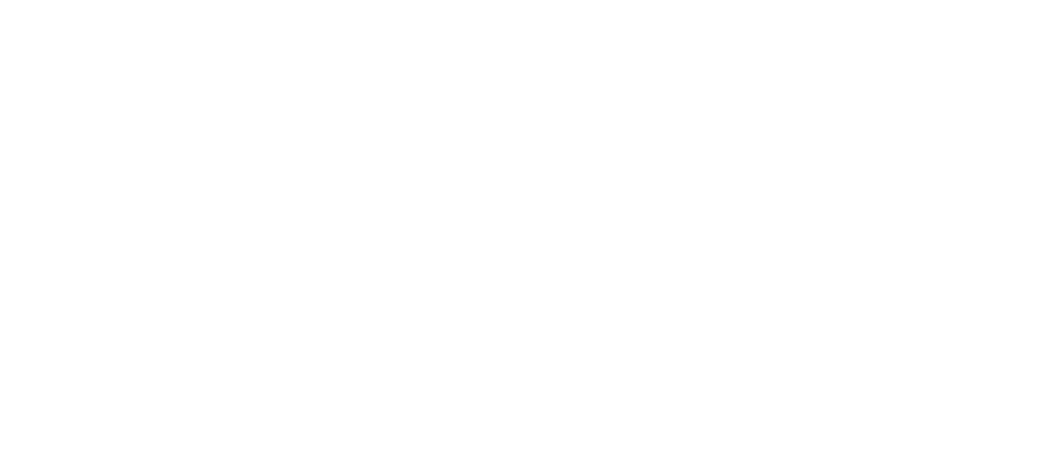
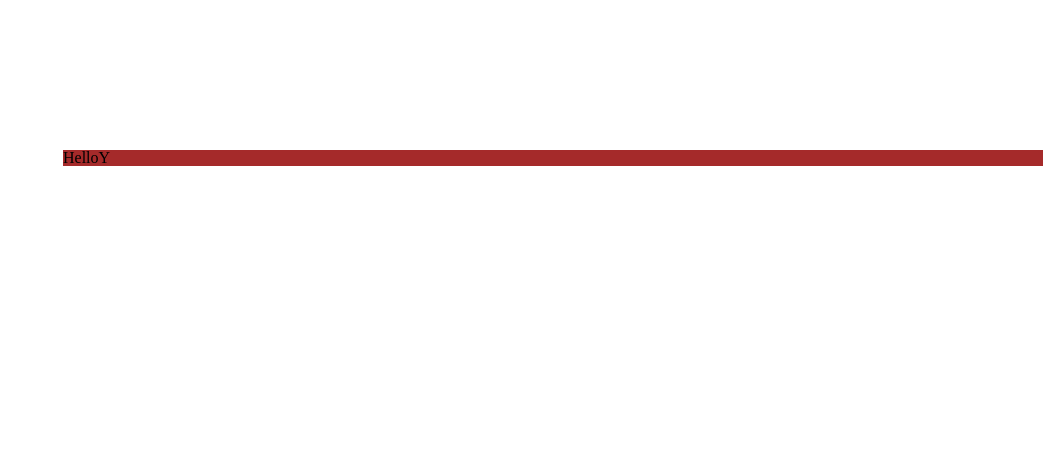
Before and after one commit to Roman112233/lesson14, a plain HTML site: page index.html in a window 1280 px wide. Shown: the whole page, without its empty margins (237-1280 px from the left). Drawn offline with Linux system fonts and the light colour scheme.

Commit message:
redaction css and html

```diff
--- a/css/main.css
+++ b/css/main.css
@@ -3,3 +3,13 @@
 *::after {
   box-sizing: border-box;
 }
+.header {
+  width: 1000px;
+  height: 300px;
+  margin: 150px 300px 100px 300px;
+  display: block;
+}
+.block h1 {
+  background: brown;
+  text-transform: capitalize;
+}
--- a/index.html
+++ b/index.html
@@ -8,5 +8,11 @@
         <link rel="stylesheet" href="css/reset.css" />
         <link rel="stylesheet" href="css/main.css" />
     </head>
-    <body></body>
+    <body>
+        <header class="header">
+            <div class="block">
+                <h1>HelloY</h1>
+            </div>
+        </header>
+    </body>
 </html>
```
